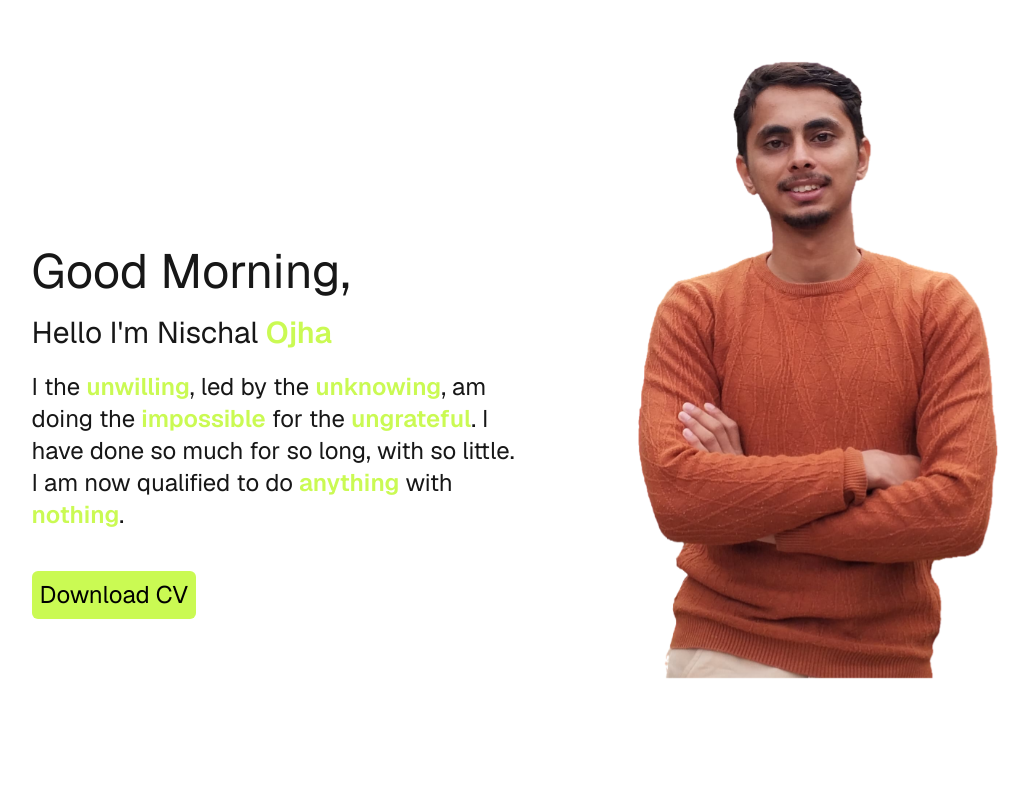
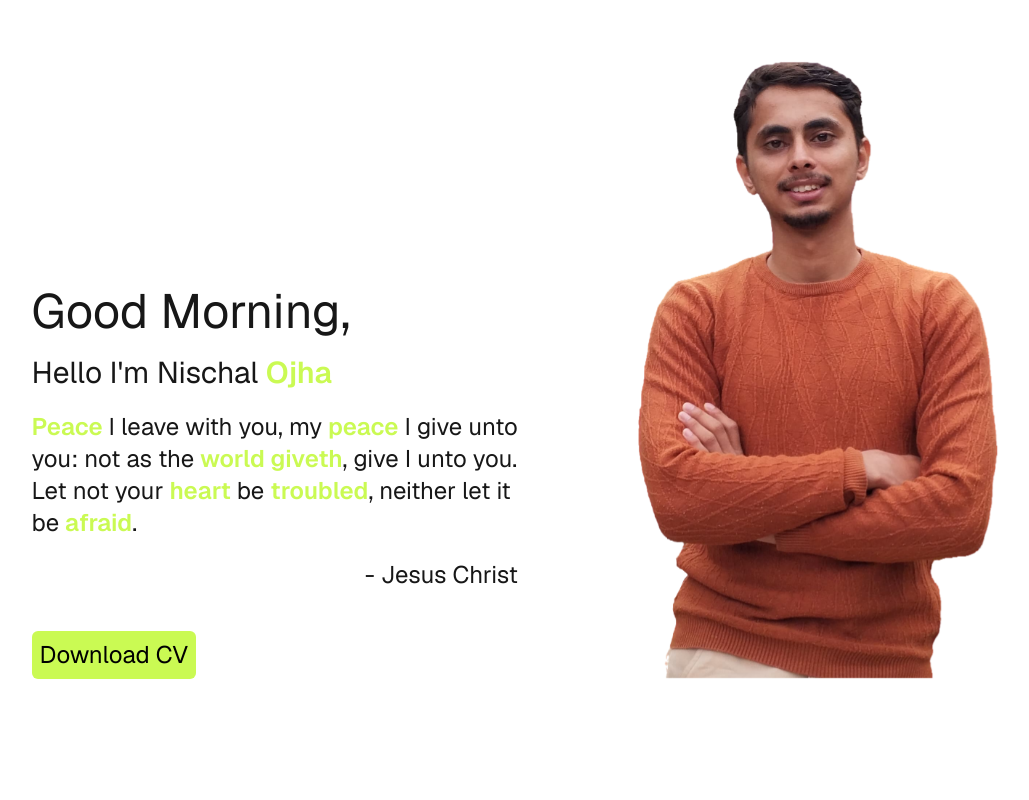
Before and after one commit to Nischal-Ojha/Portfolio, a Next.js app: page / in a window 1280 px wide. Shown: the top 800 px of the page, without its empty margins (202-1231 px from the left). Built offline with nearby package versions, Linux system fonts and the light colour scheme.

Commit message:
Improved the Greeting section

```diff
--- /dev/null
+++ b/src/Components/NewDate.tsx
@@ -0,0 +1,35 @@
+"use client"
+
+import React, { useEffect, useState } from 'react'
+
+const NewDate = () => {
+
+    const [greeting, setGreeting] = useState("")
+
+
+    useEffect(()=>{
+        const getGreeting = (): string => {
+            const currentHour = new Date().getHours();
+
+            if (currentHour >= 5 && currentHour < 12) {
+              return 'Good Morning';
+            } else if (currentHour >= 12 && currentHour < 17) {
+              return 'Good Afternoon';
+            } else if (currentHour >= 17 && currentHour < 21) {
+              return 'Good Evening';
+            } else {
+              return 'Good Night';
+            }
+          };
+        setGreeting(getGreeting());
+    },[]);
+
+
+  return (
+    <div>
+        <p className="text-3xl md:text-4xl lg:text-5xl">{greeting},</p>
+    </div>
+  )
+}
+
+export default NewDate
--- a/src/app/page.tsx
+++ b/src/app/page.tsx
@@ -1,35 +1,23 @@
 import Avatar from "../Components/Avatar";
 import Contain from "../Components/Contain";
+import NewDate from "../Components/NewDate";
 
 export default function Home() {
-  const getGreeting = (): string => {
-    const currentHour = new Date().getHours();
-
-    if (currentHour >= 5 && currentHour < 12) {
-      return 'Good Morning';
-    } else if (currentHour >= 12 && currentHour < 17) {
-      return 'Good Afternoon';
-    } else if (currentHour >= 17 && currentHour < 21) {
-      return 'Good Evening';
-    } else {
-      return 'Good Night';
-    }
-  };
-
 
   return (
     <div className="min-h-screen p-4 m-4 mt-28 font-[family-name:var(--font-geist-sans)] relative">
     <main className="flex flex-col gap-8 items-center w-full">
-      <div className="Home h-[calc(100vh-150px)] flex flex-col lg:w-[80%] md:w-[70%] lg:flex-row md:flex-row items-center">
+      <div className="Home h-[750px] flex flex-col lg:w-[80%] md:w-[70%] lg:flex-row md:flex-row items-center">
         <Avatar />
         <div className="w-full text-center my-8
                         md:w-[60%] md:ml-16 md:text-left
                         lg:w-[50%] lg:ml-20 lg:text-left
                         ">
-          <p className="text-3xl md:text-4xl lg:text-5xl">{getGreeting()},</p>
+          <NewDate />
           <p className="text-2xl md:text-2xl lg:text-3xl my-5">Hello I&#39;m Nischal <span>Ojha</span></p>
-          <p className="text-lg md:text-lg lg:text-2xl text-justify lg:text-left md:text-left">I the <span>unwilling</span>, led by the <span>unknowing</span>, am doing the <span>impossible</span> for the <span>ungrateful</span>.
-          I have done so much for so long, with so little. I am now qualified to do <span>anything</span> with <span>nothing</span>.</p>
+          <p className="text-lg md:text-lg lg:text-2xl text-justify lg:text-left md:text-left my-5"><span>Peace</span> I leave with you, my <span>peace</span> I give unto you:
+            not as the <span>world giveth</span>, give I unto you. Let not your <span>heart</span> be <span>troubled</span>, neither let it be <span>afraid</span>.</p>
+          <p className="text-lg md:text-lg lg:text-2xl text-right">- Jesus Christ</p>
           <button className="bg-[#CAFA53] text-black text-2xl p-2 rounded-md my-10">Download CV</button>
         </div>
       </div>
```
